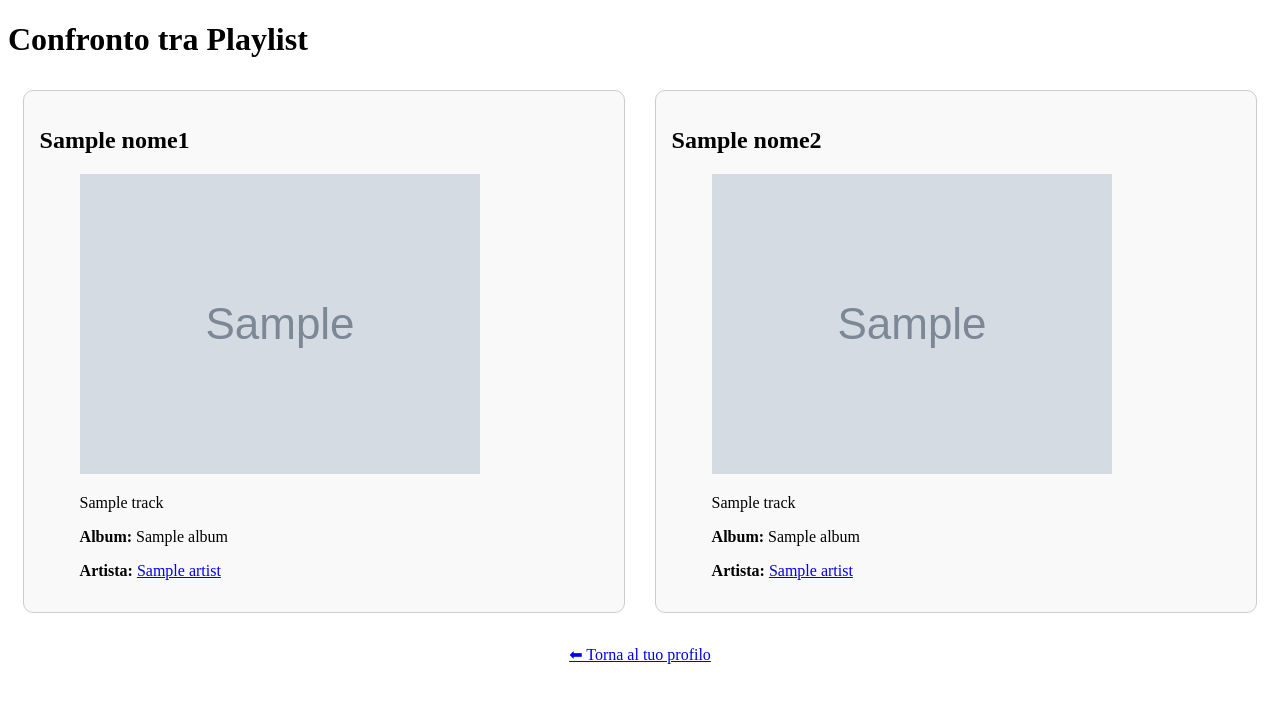
After one commit to tiruzz/RefactoringSpotify, a Flask app: template templates/confronta.html in a window 1280 px wide. The commit adds this page. Shown: the top 703 px of the page. Run offline with Flask 3, Linux system fonts and the light colour scheme; the template is opened without the code that fills it: values that come from a table or form of the project are taken from there, most other values are stand-ins (such as "Sample title", 1, 10 or a date in 2020); grey boxes marked "Sample" are stand-in pictures.

Commit message:
funzione confronta con tutti i brani (parziale)

```diff
--- /dev/null
+++ b/templates/confronta.html
@@ -0,0 +1,90 @@
+<!DOCTYPE html>
+<html lang="it">
+<head>
+    <meta charset="UTF-8">
+    <title>Confronta Playlist</title>
+    <style>
+        .confronto-container {
+            display: flex;
+            justify-content: space-around;
+            margin-top: 2rem;
+        }
+        .playlist-box {
+            width: 45%;
+            border: 1px solid #ccc;
+            padding: 1rem;
+            border-radius: 10px;
+            background-color: #f9f9f9;
+        }
+    </style>
+</head>
+<body>
+    <h1>Confronto tra Playlist</h1>
+
+    <div class="confronto-container">
+        <div class="playlist-box">
+            <h2>{{ nome1 }}</h2>
+            <ul>
+                {% for song in playlist1.songs %}
+                    <li>{{ song.title }} - {{ song.artist }}</li>
+                {% else %}
+                {% if brani1 %}
+                <div class="track-list">
+                    {% for brano in brani1 %}
+                    <div class="track">
+                        <img src="{{ brano['track']['album']['images'][0]['url'] }}" alt="Copertina album">
+                        <div class="track-info">
+                            <p class="track-name">{{ brano['track']['name'] }}</p>
+                            <p><strong>Album:</strong> {{ brano['track']['album']['name'] }}</p>
+                            <p><strong>Artista:</strong>
+                                {% for artist in brano['track']['artists'] %}
+                                <a href="/artist/{{ artist['id'] }}">{{ artist['name'] }}</a>{% if not loop.last %}, {% endif %}
+                                {% endfor %}
+                            </p>
+                        </div>
+                    </div>
+                    {% endfor %}
+                </div>
+                {% else %}
+                <p class="no-tracks">Non ci sono brani in questa playlist.</p>
+                {% endif %}
+                {% endfor %}
+            </ul>
+        </div>
+
+        <div class="playlist-box">
+            <h2>{{ nome2 }}</h2>
+            <ul>
+                {% for song in playlist2.songs %}
+                    <li>{{ song.title }} - {{ song.artist }}</li>
+                {% else %}
+                {% if brani2 %}
+                <div class="track-list">
+                    {% for brano in brani2 %}
+                    <div class="track">
+                        <img src="{{ brano['track']['album']['images'][0]['url'] }}" alt="Copertina album">
+                        <div class="track-info">
+                            <p class="track-name">{{ brano['track']['name'] }}</p>
+                            <p><strong>Album:</strong> {{ brano['track']['album']['name'] }}</p>
+                            <p><strong>Artista:</strong>
+                                {% for artist in brano['track']['artists'] %}
+                                <a href="/artist/{{ artist['id'] }}">{{ artist['name'] }}</a>{% if not loop.last %}, {% endif %}
+                                {% endfor %}
+                            </p>
+                        </div>
+                    </div>
+                    {% endfor %}
+                </div>
+                {% else %}
+                <p class="no-tracks">Non ci sono brani in questa playlist.</p>
+                {% endif %}
+                {% endfor %}
+            </ul>
+        </div>
+    </div>
+
+    <div style="text-align: center; margin-top: 2rem;">
+        <a href="{{ url_for('account.my_account') }}">⬅ Torna al tuo profilo</a>
+    </div>
+</body>
+</html>
```
Also changed, not shown: blueprints/account.py (+22 -0 lines), templates/myaccount.html (+44 -18 lines), 1 other file.
